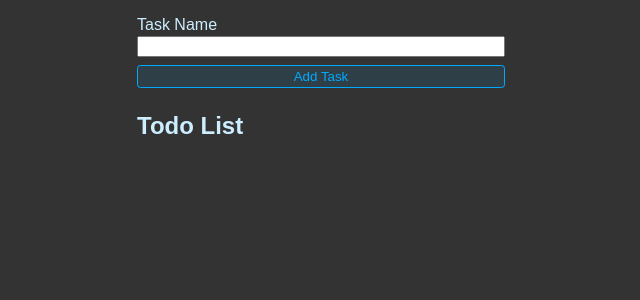
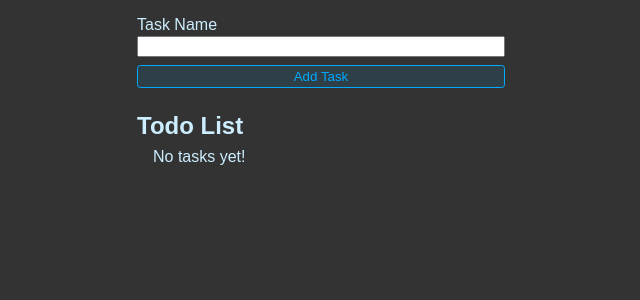
Before and after one commit to Rusydy/todo-list-react, a React (Vite) app: page / in a window 1280 px wide. Shown: the top 300 px of the page, without its empty margins (319-959 px from the left). Built offline with nearby package versions, Linux system fonts and the light colour scheme.

Commit message:
ADD: "no tasks yet!" message when there are no tasks

```diff
--- a/src/App.jsx
+++ b/src/App.jsx
@@ -53,6 +53,7 @@ export default function App() {
             </form>
             <h1 className="title"> Todo List </h1>
             <ul className="task-list">
+                {tasks.length === 0 && "No tasks yet!"}
                 {tasks.map((task) => {
                     return (
                         <li className="task" key={task.id}>
```
